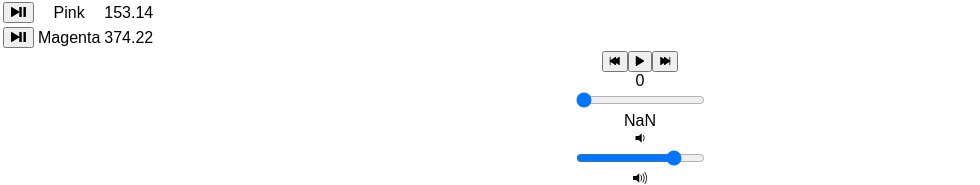
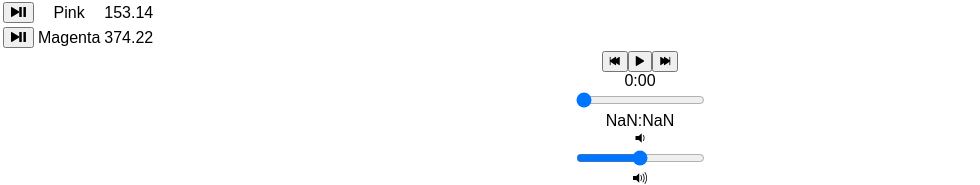
Before and after one commit to agrover86/bloc-jams-react, a React (Create React App) app: page /album/the-colors in a window 1280 px wide. Shown: the part 864-1049 px from the top of the page, without its empty margins (0-980 px from the left). Built offline with nearby package versions, Linux system fonts and the light colour scheme.

Commit message:
Assignment 66 range inputs:completed

```diff
--- a/src/components/Album.js
+++ b/src/components/Album.js
@@ -14,12 +14,25 @@ class Album extends Component {
       currentSong: album.songs[0],
       currentTime: 0,
       duration: album.songs[0].duration,
+      volume: 0.8,
       isPlaying: false
     };
 
      this.audioElement = document.createElement('audio');
      this.audioElement.src = album.songs[0].audioSrc;
   }
+
+  formatTime(time) {
+     if(typeof time!=='number'){return "-:--";}
+     const mins = Math.floor(time/60);
+     const secs = Math.floor(time-(mins*60));
+     if(secs<10){
+       return mins+':0'+secs;
+     }
+    else{
+       return mins+':'+secs;
+     }
+    }
 
   play() {
     this.audioElement.play();
@@ -82,7 +95,10 @@ class Album extends Component {
     this.audioElement.currentTime = newTime;
     this.setState({ currentTime: newTime });
 }
-
+  handleVolumeChange(e) {
+    this.audioElement.volume = e.target.value;
+    this.setState({ volume: e.target.value });
+  }
 
   render() {
     return (
@@ -120,12 +136,14 @@ class Album extends Component {
          <PlayerBar
             isPlaying={this.state.isPlaying}
             currentSong={this.state.currentSong}
-            currentTime={this.audioElement.currentTime}
-            duration={this.audioElement.duration}
+            currentTime={this.formatTime(this.audioElement.currentTime)}
+            duration={this.formatTime(this.audioElement.duration)}
             handleSongClick={() => this.handleSongClick(this.state.currentSong)}
             handlePrevClick={() => this.handlePrevClick()}
             handleNextClick={() => this.handleNextClick()}
             handleTimeChange={(e) => this.handleTimeChange(e)}
+            handleVolumeChange={(e) => this.handleVolumeChange(e)}
+
         />
       </section>
     );
--- a/src/components/PlayerBar.js
+++ b/src/components/PlayerBar.js
@@ -30,7 +30,15 @@ import React, { Component } from 'react';
         </section>
      <section id="volume-control">
        <div className="icon ion-volume-low"></div>
-         <input type="range" className="seek-bar" value="80" />
+        <input
+          type="range"
+          className="seek-bar"
+          value={this.props.volume}
+          max="1"
+          min="0"
+          step="0.01"
+          onChange={this.props.handleVolumeChange}
+        />
        <div className="icon ion-volume-high"></div>
      </section>
      </section>
```
